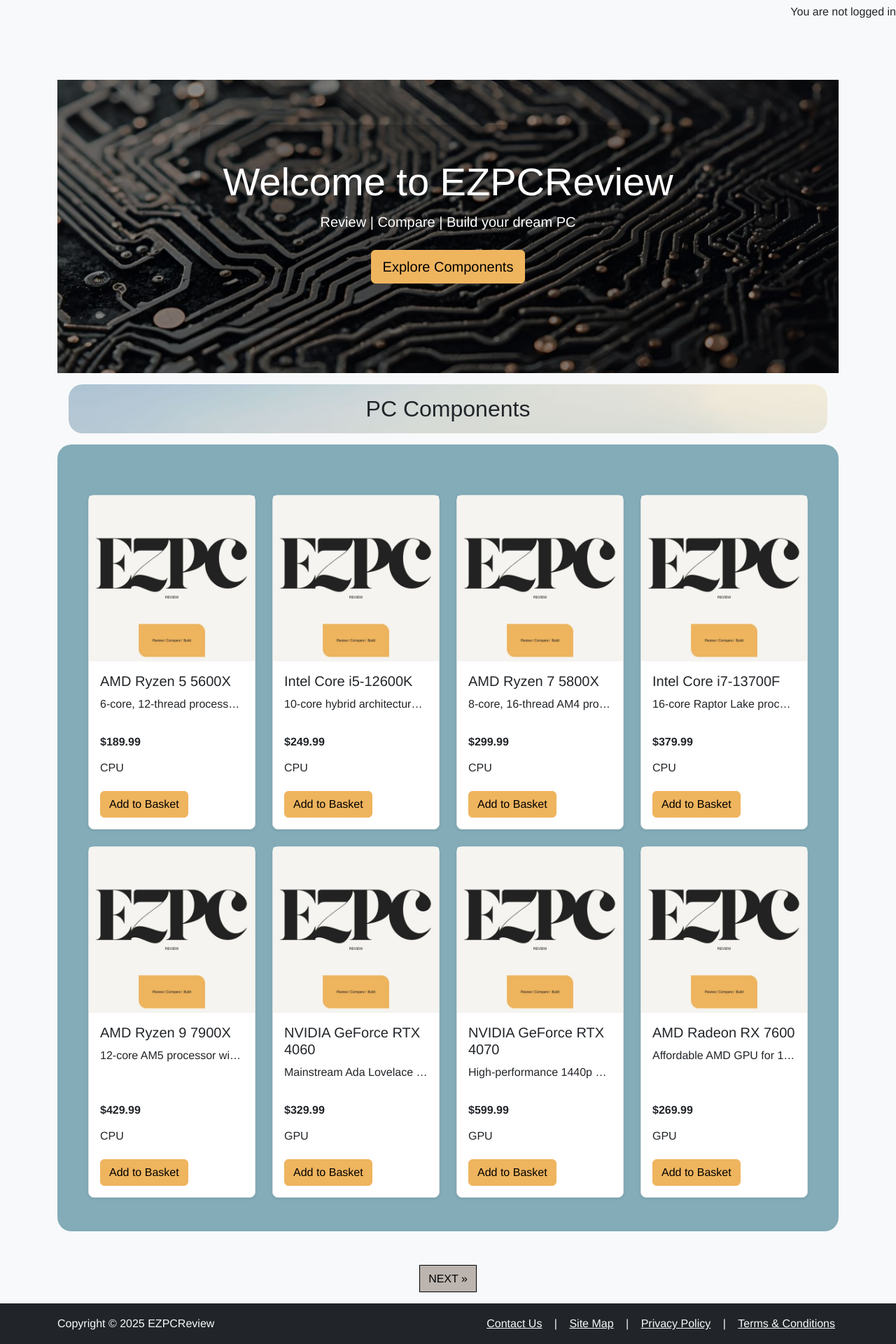
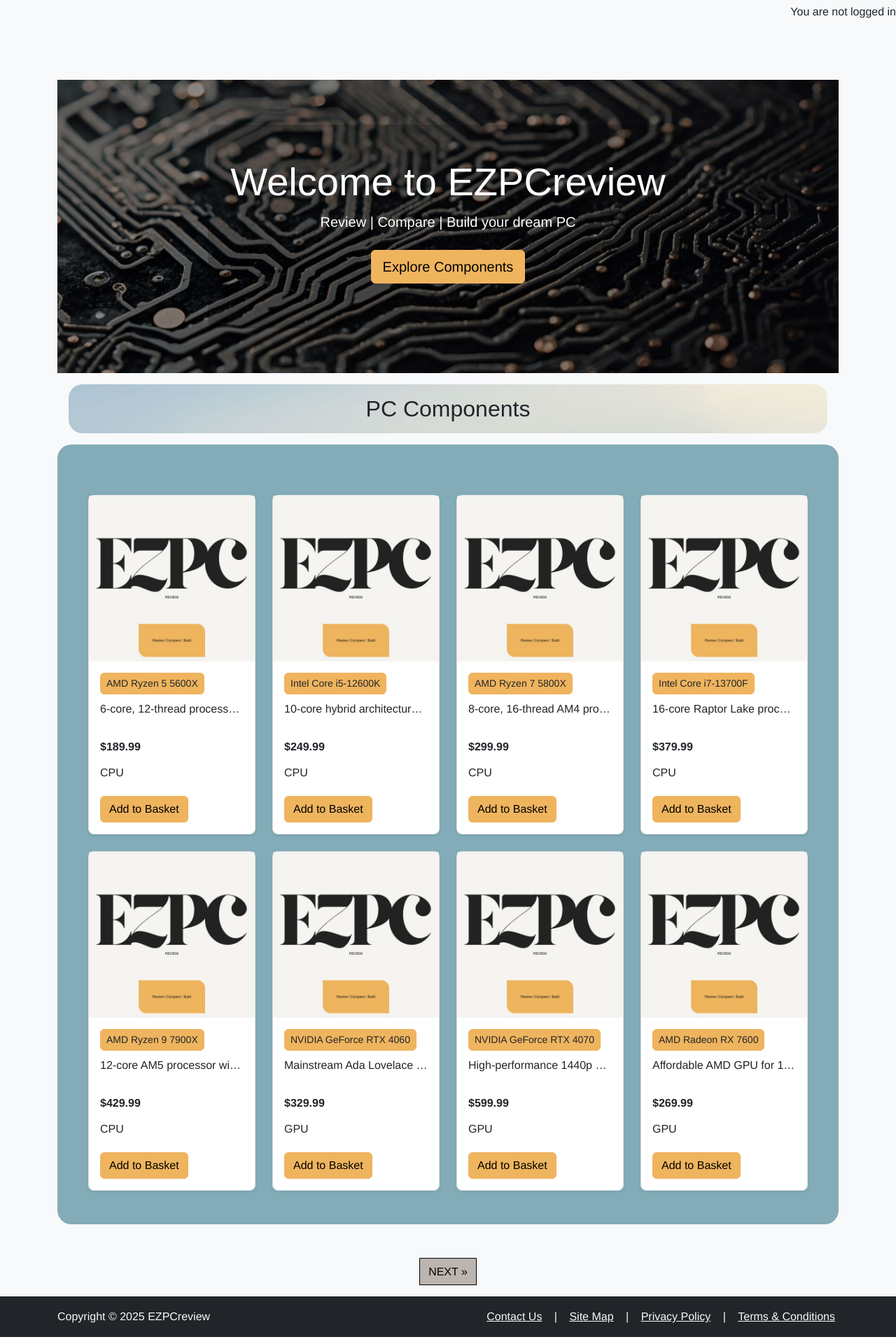
Before and after one commit to jamesfowler-dev/capstone-project, a Django app: page / in a window 1280 px wide. Shown: the part 86-2006 px from the top of the page at 70% size. Run offline with Django 4.2, Linux system fonts and the light colour scheme; data comes from the database, SQL or seed files in the repository; some web fonts are replaced.

Commit message:
tweak link styling on index.html

```diff
--- a/component/templates/component/index.html
+++ b/component/templates/component/index.html
@@ -9,7 +9,7 @@
     <!-- Hero/Jumbotron Section -->
     <section class="homepage-jumbotron d-flex align-items-center justify-content-center text-center">
         <div class="jumbotron-content container-wide">
-            <h1 class="display-4 museomoderno-regular">Welcome to EZPCReview</h1>
+            <h1 class="display-4 museomoderno-regular">Welcome to EZPCreview</h1>
             <p class="lead m-2">Review | Compare | Build your dream PC</p>
             <a href="#components-blog" class="btn btn-secondary btn-lg m-3">Explore Components</a>
         </div>
@@ -41,7 +41,7 @@
                     <div class="card-body d-flex flex-column">
                         {% comment %} Card content links to detail page {% endcomment %}
                         <h5 class="card-title">
-                            <a href="{% url 'component_detail' component.slug %}" class="text-decoration-none text-dark">
+                            <a href="{% url 'component_detail' component.slug %}" class="btn btn-secondary btn-sm text-decoration-none text-dark">
                                 {{ component.name }}
                             </a>
                         </h5>
--- a/static/css/style.css
+++ b/static/css/style.css
@@ -181,6 +181,7 @@ a {
     pointer-events: none;
 }
 
+
 .comment.pending {
     opacity: 0.5;
     pointer-events: none;
--- a/templates/base.html
+++ b/templates/base.html
@@ -148,7 +148,7 @@
         <div class="row py-3 align-items-center">
             <!-- Left side: Copyright -->
             <div class="col-md-6 text-md-start text-center">
-                <p class="m-0">Copyright © 2025 EZPCReview</p>
+                <p class="m-0">Copyright © 2025 EZPCreview</p>
             </div>
 
             <!-- Right side: Links -->
```
